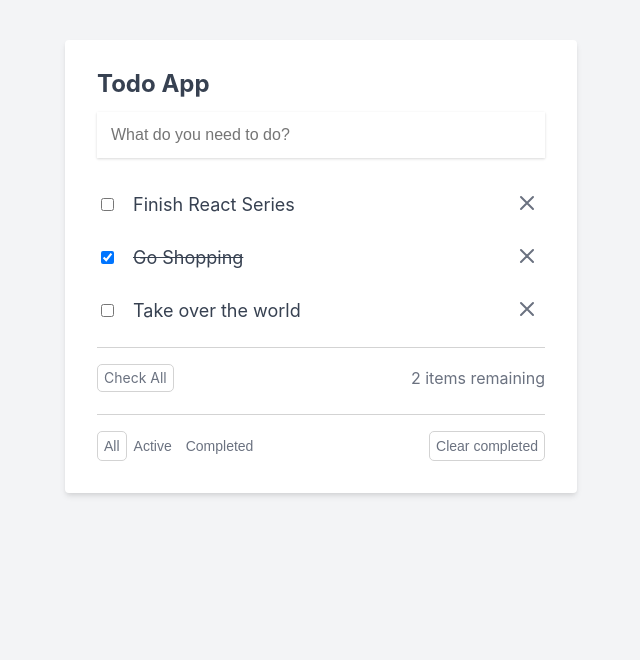
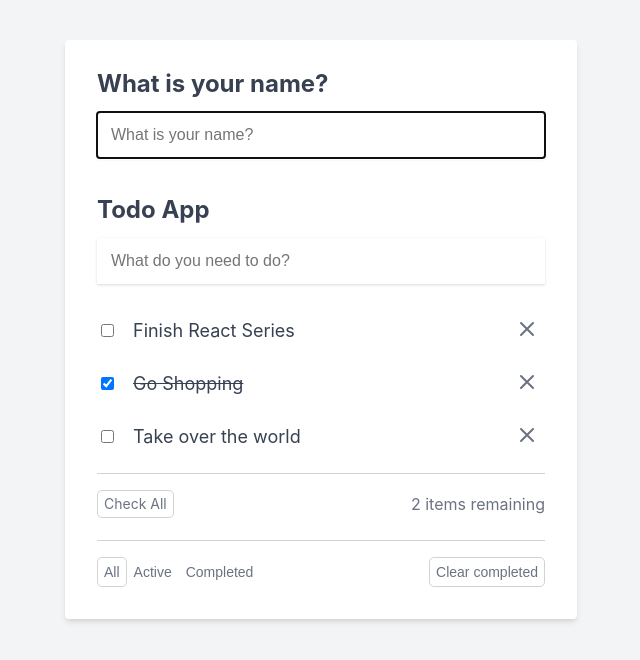
Before and after one commit to ryangurn/beginning-react, a React (Create React App) app: page / in a window 1280 px wide. Shown: the top 660 px of the page, without its empty margins (319-959 px from the left). Built offline with nearby package versions, Linux system fonts and the light colour scheme.

Commit message:
Episode 8

```diff
--- a/src/App.css
+++ b/src/App.css
@@ -145,3 +145,11 @@
     margin-top: 20px;
     text-align: center;
 }
+
+.name-container {
+    margin-bottom: 40px;
+}
+
+.name-label {
+    margin-top: 15px;
+}
--- a/src/components/App.js
+++ b/src/components/App.js
@@ -1,4 +1,4 @@
-import {useState} from "react";
+import {useEffect, useMemo, useRef, useState} from "react";
 import '../reset.css';
 import '../App.css';
 import NoTodos from "./NoTodos";
@@ -6,6 +6,8 @@
 import TodoList from "./TodoList";
 
 function App() {
+    const [name, setName] = useState('');
+    const nameInputEl = useRef(null);
     const [todos, setTodos] = useState([
         {
             id: 1,
@@ -84,9 +86,11 @@
         setTodos(updatedTodos);
     }
 
-    function remaining() {
+    function remainingCalculation() {
         return todos.filter(todo => !todo.isComplete).length;
     }
+
+    const remaining = useMemo(remainingCalculation, [todos]);
 
     function clearCompleted() {
         setTodos([...todos].filter(todo => !todo.isComplete))
@@ -112,9 +116,26 @@
         }
     }
 
+    useEffect(() => {
+        nameInputEl.current.focus()
+    }, []);
+
     return (
         <div className="todo-app-container">
             <div className="todo-app">
+                <div className="name-container">
+                    <h2>What is your name?</h2>
+                    <form action="#">
+                        <input type="text"
+                               ref={nameInputEl}
+                               className="todo-input"
+                               placeholder="What is your name?"
+                               value={name}
+                               onChange={event => setName(event.target.value)}/>
+                    </form>
+
+                    {name && <p className="name-label">Hello, {name}</p>}
+                </div>
                 <h2>Todo App</h2>
                 <TodoForm addTodo={addTodo}/>
 
--- a/src/components/TodoItemsRemaining.js
+++ b/src/components/TodoItemsRemaining.js
@@ -1,11 +1,11 @@
 import React from "react";
-import {func} from "prop-types";
+import {number} from "prop-types";
 
 TodoItemsRemaining.propTypes = {
-    remaining: func.isRequired
+    remaining: number.isRequired
 }
 function TodoItemsRemaining(props) {
-    return <span>{props.remaining()} items remaining</span>
+    return <span>{props.remaining} items remaining</span>
 }
 
 export default TodoItemsRemaining;
--- a/src/components/TodoList.js
+++ b/src/components/TodoList.js
@@ -1,5 +1,5 @@
 import React, {useState} from "react";
-import {array, func} from "prop-types";
+import {array, func, number} from "prop-types";
 import TodoItemsRemaining from "./TodoItemsRemaining";
 import TodoClearCompleted from "./TodoClearCompleted";
 import TodoCompleteAllTodos from "./TodoCompleteAllTodos";
@@ -12,7 +12,7 @@
     updateTodo: func.isRequired,
     cancelEdit: func.isRequired,
     deleteTodo: func.isRequired,
-    remaining: func.isRequired,
+    remaining: number.isRequired,
     clearCompleted: func.isRequired,
     completeAllTodos: func.isRequired,
     todosFiltered: func.isRequired,
```
